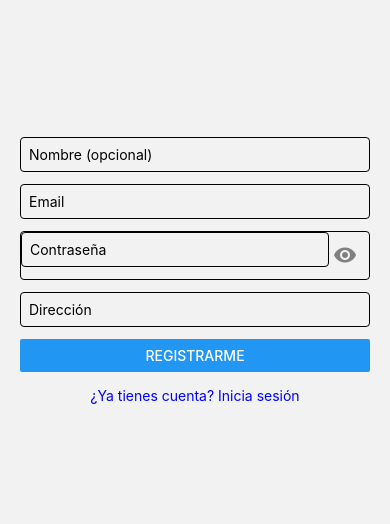
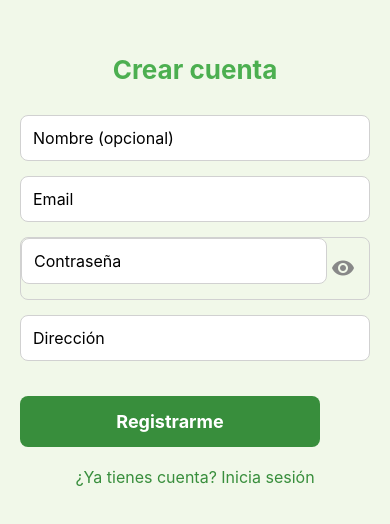
Before and after one commit to Eldubo/Home-Gardener, a React Native app: screen /Register in a window 390 px wide. Shown: the part 152-676 px from the top of the page. Built offline with nearby package versions, Linux system fonts and the light colour scheme.

Commit message:
cambios en css de las primeras paginas

```diff
--- a/src/screens/BienvenidoScreen.js
+++ b/src/screens/BienvenidoScreen.js
@@ -1,5 +1,5 @@
 import React from 'react';
-import { View, Text, StyleSheet, Button } from 'react-native';
+import { View, Text, StyleSheet, Button, TouchableOpacity } from 'react-native';
 
 export default function BienvenidoScreen({ navigation }) {
   return (
@@ -7,22 +7,52 @@ export default function BienvenidoScreen({ navigation }) {
       <Text style={styles.text}>
         🌱 Bienvenido a Home Gardener, listo para emprender tu próxima aventura?
       </Text>
-      <Button
-      style = {styles.boton}
-        title="Inicia Sesión"
+
+      <TouchableOpacity
+        style={styles.boton}
         onPress={() => navigation.navigate('Login')}
-      />
-      <Button
-      style = {styles.boton}
-        title="Registrate"
+      >
+        <Text style={styles.botonText}>Inicia Sesión</Text>
+      </TouchableOpacity>
+
+      <TouchableOpacity
+        style={styles.boton}
         onPress={() => navigation.navigate('Register')}
-      />
+      >
+        <Text style={styles.botonText}>Registrate</Text>
+      </TouchableOpacity>
     </View>
   );
 }
 
 const styles = StyleSheet.create({
-  container: { flex: 1, justifyContent: 'center', alignItems: 'center' },
-  text: { fontSize: 20, fontWeight: 'bold' },
-  boton: {paddingTop: 10}
+  container: {
+    flex: 1,
+    justifyContent: 'center',
+    alignItems: 'center',
+    backgroundColor: '#f1f8e9',  // Fondo suave
+    padding: 20,
+  },
+  text: {
+    fontSize: 22,
+    fontWeight: 'bold',
+    color: '#4caf50',  // Color verde más amigable
+    textAlign: 'center',
+    marginBottom: 30,
+  },
+  boton: {
+    backgroundColor: '#388e3c',  // Verde más oscuro para botones
+    paddingVertical: 15,
+    paddingHorizontal: 40,
+    borderRadius: 8,
+    marginVertical: 10,
+    alignItems: 'center',
+    width: '100%',
+    maxWidth: 300,  // Limitar el ancho para que no se vean demasiado grandes
+  },
+  botonText: {
+    color: '#fff',
+    fontSize: 18,
+    fontWeight: 'bold',
+  }
 });
--- a/src/screens/LoginScreen.js
+++ b/src/screens/LoginScreen.js
@@ -2,10 +2,10 @@ import React, { useState } from 'react';
 import {
   View,
   TextInput,
-  Button,
   Text,
   StyleSheet,
-  Alert
+  Alert,
+  TouchableOpacity
 } from 'react-native';
 import { supabase } from '../lib/Supabase';
 import SHA256 from 'crypto-js/sha256';
@@ -50,7 +50,6 @@ try {
         console.log('Error guardando user_id en AsyncStorage:', storageError);
       }
 
-
       setPassword('');
       Alert.alert('Bienvenido', `Hola, ${data.nombre || 'usuario'}!`);
       navigation.navigate('Home');
@@ -63,6 +62,8 @@ try {
 
   return (
     <View style={styles.container}>
+      <Text style={styles.header}>Iniciar sesión</Text>
+
       <TextInput
         placeholder="Email"
         value={email}
@@ -82,22 +83,72 @@ try {
 
       {error && <Text style={styles.error}>{error}</Text>}
 
-      <Button title="Iniciar sesión" onPress={handleLogin} />
+      <TouchableOpacity style={styles.button} onPress={handleLogin}>
+        <Text style={styles.buttonText}>Iniciar sesión</Text>
+      </TouchableOpacity>
 
-      <Text
-        style={styles.forgot}
-        onPress={() => {
-          navigation.navigate("ForgotPassword")
-        }}
-      > ¿Olvidaste tu contraseña?
-      </Text>
+      <TouchableOpacity
+        style={styles.forgotContainer}
+        onPress={() => navigation.navigate("ForgotPassword")}
+      >
+        <Text style={styles.forgot}>¿Olvidaste tu contraseña?</Text>
+      </TouchableOpacity>
     </View>
   );
 }
 
 const styles = StyleSheet.create({
-  container: { flex: 1, padding: 20, justifyContent: 'center' },
-  input: { marginBottom: 12, padding: 8, borderWidth: 1, borderRadius: 4 },
-  error: { color: 'red', marginBottom: 10 },
-  forgot: { marginTop: 12, color: 'blue', textAlign: 'center' }
+  container: {
+    flex: 1,
+    justifyContent: 'center',
+    alignItems: 'center',
+    backgroundColor: '#f1f8e9',  // Fondo suave
+    padding: 20,
+  },
+  header: {
+    fontSize: 24,
+    fontWeight: 'bold',
+    color: '#4caf50',  // Color verde de la marca
+    marginBottom: 30,
+  },
+  input: {
+    width: '100%',
+    padding: 12,
+    borderWidth: 1,
+    borderColor: '#d1d1d1',
+    borderRadius: 8,
+    backgroundColor: '#fff',
+    marginBottom: 15,
+    fontSize: 16,
+  },
+  error: {
+    color: 'red',
+    marginBottom: 10,
+    fontSize: 14,
+  },
+  button: {
+    backgroundColor: '#388e3c',  // Verde oscuro para el botón
+    paddingVertical: 15,
+    paddingHorizontal: 40,
+    borderRadius: 8,
+    marginTop: 20,
+    alignItems: 'center',
+    width: '100%',
+    maxWidth: 300,  // Limitar el ancho del botón
+  },
+  buttonText: {
+    color: '#fff',
+    fontSize: 18,
+    fontWeight: 'bold',
+  },
+  forgotContainer: {
+    marginTop: 20,
+    width: '100%',
+    alignItems: 'center',
+  },
+  forgot: {
+    color: '#388e3c',
+    fontSize: 16,
+    textAlign: 'center',
+  }
 });
--- a/src/screens/RegisterScreen.js
+++ b/src/screens/RegisterScreen.js
@@ -1,5 +1,5 @@
 import React, { useState } from 'react';
-import { View, TextInput, Button, Text, StyleSheet, Alert, TouchableOpacity } from 'react-native';
+import { View, TextInput, Text, StyleSheet, Alert, TouchableOpacity } from 'react-native';
 import { supabase } from '../lib/Supabase';
 import SHA256 from 'crypto-js/sha256';
 import Icon from 'react-native-vector-icons/MaterialCommunityIcons';
@@ -50,8 +50,23 @@ export default function RegisterScreen({ navigation }) {
 
   return (
     <View style={styles.container}>
-      <TextInput placeholder="Nombre (opcional)" value={nombre} onChangeText={setNombre} style={styles.input} />
-      <TextInput placeholder="Email" value={email} onChangeText={setEmail} keyboardType="email-address" autoCapitalize="none" style={styles.input} />
+      <Text style={styles.header}>Crear cuenta</Text>
+
+      <TextInput
+        placeholder="Nombre (opcional)"
+        value={nombre}
+        onChangeText={setNombre}
+        style={styles.input}
+      />
+
+      <TextInput
+        placeholder="Email"
+        value={email}
+        onChangeText={setEmail}
+        keyboardType="email-address"
+        autoCapitalize="none"
+        style={styles.input}
+      />
 
       <View style={styles.passwordContainer}>
         <TextInput
@@ -61,15 +76,31 @@ export default function RegisterScreen({ navigation }) {
           onChangeText={setPassword}
           style={[styles.input, { flex: 1 }]}
         />
-        <TouchableOpacity onPress={() => setShowPassword(!showPassword)} style={styles.icon}>
-          <Icon name={showPassword ? "eye-off" : "eye"} size={24} color="gray" />
+        <TouchableOpacity
+          onPress={() => setShowPassword(!showPassword)}
+          style={styles.icon}
+        >
+          <Icon name={showPassword ? "eye-off" : "eye"} size={24} color="#888" />
         </TouchableOpacity>
       </View>
 
-      <TextInput placeholder="Dirección" value={direccion} onChangeText={setDireccion} style={styles.input} />
+      <TextInput
+        placeholder="Dirección"
+        value={direccion}
+        onChangeText={setDireccion}
+        style={styles.input}
+      />
+
       {error && <Text style={styles.error}>{error}</Text>}
-      <Button title="Registrarme" onPress={handleRegister} />
-      <Text style={styles.link} onPress={() => navigation.navigate('Login')}>
+
+      <TouchableOpacity style={styles.button} onPress={handleRegister}>
+        <Text style={styles.buttonText}>Registrarme</Text>
+      </TouchableOpacity>
+
+      <Text
+        style={styles.link}
+        onPress={() => navigation.navigate('Login')}
+      >
         ¿Ya tienes cuenta? Inicia sesión
       </Text>
     </View>
@@ -77,19 +108,65 @@ export default function RegisterScreen({ navigation }) {
 }
 
 const styles = StyleSheet.create({
-  container: { flex: 1, padding: 20, justifyContent: 'center' },
-  input: { marginBottom: 12, padding: 8, borderWidth: 1, borderRadius: 4 },
-  error: { color: 'red', marginBottom: 10 },
-  link: { marginTop: 15, color: 'blue', textAlign: 'center' },
+  container: {
+    flex: 1,
+    padding: 20,
+    justifyContent: 'center',
+    backgroundColor: '#f1f8e9',
+  },
+  header: {
+    fontSize: 26,
+    fontWeight: 'bold',
+    color: '#4caf50',
+    textAlign: 'center',
+    marginBottom: 30,
+  },
+  input: {
+    width: '100%',
+    padding: 12,
+    borderWidth: 1,
+    borderColor: '#d1d1d1',
+    borderRadius: 8,
+    backgroundColor: '#fff',
+    marginBottom: 15,
+    fontSize: 16,
+  },
   passwordContainer: {
     flexDirection: 'row',
     alignItems: 'center',
     borderWidth: 1,
-    borderRadius: 4,
-    marginBottom: 12,
-    paddingRight: 8,
+    borderColor: '#d1d1d1',
+    borderRadius: 8,
+    marginBottom: 15,
+    paddingRight: 10,
   },
   icon: {
     padding: 4,
   },
+  error: {
+    color: 'red',
+    marginBottom: 10,
+    fontSize: 14,
+  },
+  button: {
+    backgroundColor: '#388e3c',
+    paddingVertical: 15,
+    paddingHorizontal: 40,
+    borderRadius: 8,
+    marginTop: 20,
+    alignItems: 'center',
+    width: '100%',
+    maxWidth: 300,
+  },
+  buttonText: {
+    color: '#fff',
+    fontSize: 18,
+    fontWeight: 'bold',
+  },
+  link: {
+    marginTop: 20,
+    color: '#388e3c',
+    textAlign: 'center',
+    fontSize: 16,
+  },
 });
```
Lines whose indentation alone changed are shown as unchanged.
